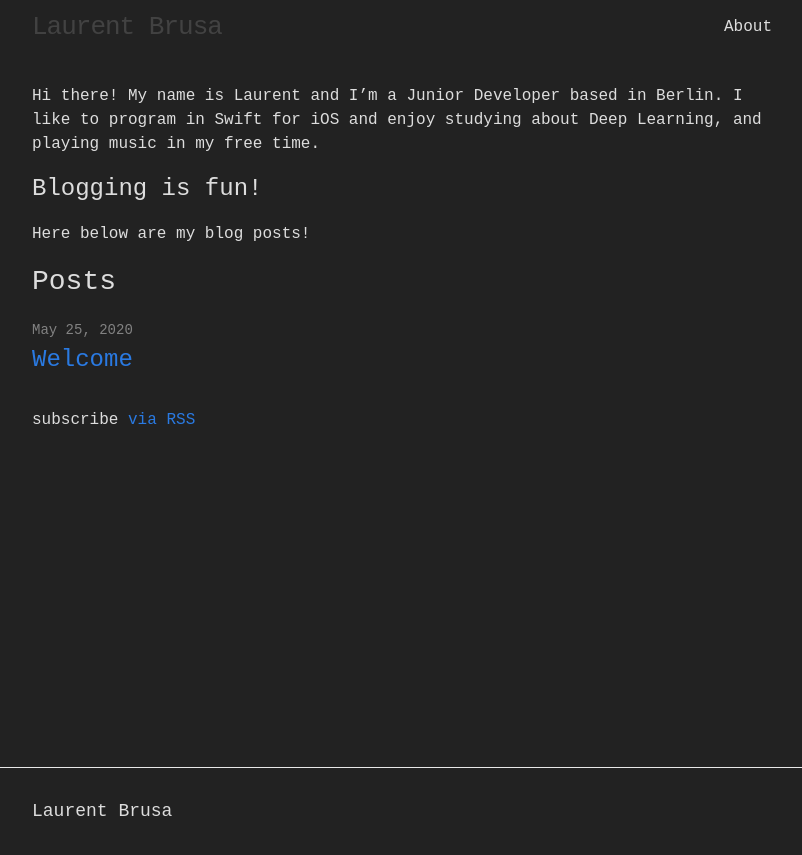
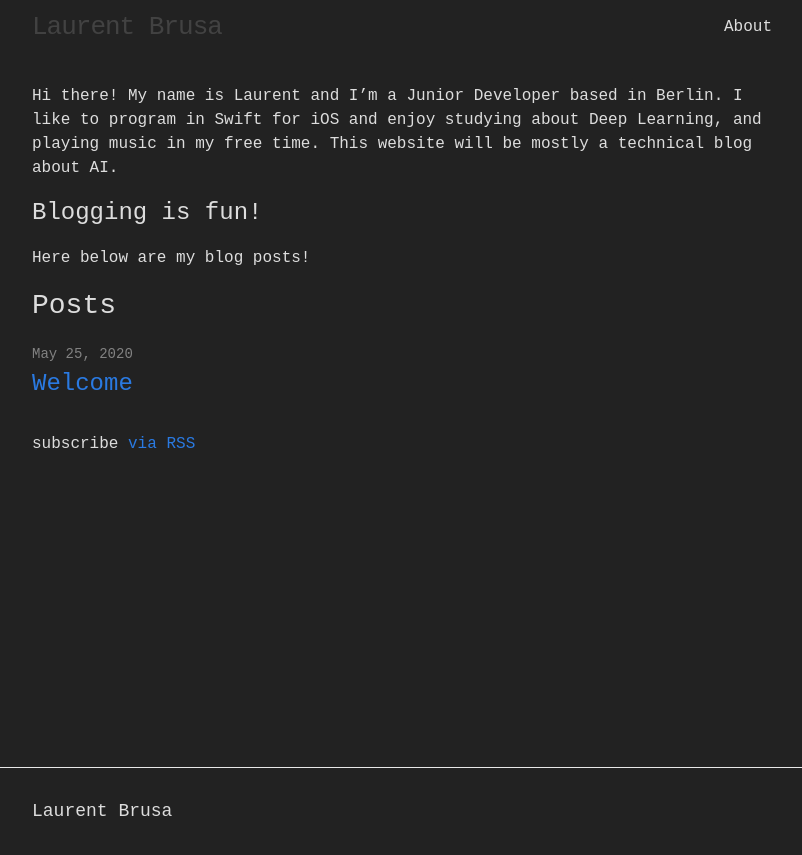
Before and after one commit to pymultitudes/pymultitudes.github.io, a Jekyll site: the page built from index.md, in a window 1280 px wide. Shown: the top 855 px of the page, without its empty margins (238-1040 px from the left). Built offline with Jekyll 4.4.1, drawn with Linux system fonts in a browser that asks for light colours; our own code applies the rules of GitHub Pages for plain Markdown files.

Commit message:
Update index.md

```diff
--- a/index.md
+++ b/index.md
@@ -1,5 +1,5 @@
 
-Hi there! My name is Laurent and I'm a Junior Developer based in Berlin. I like to program in Swift for iOS and enjoy studying about Deep Learning, and playing music in my free time.
+Hi there! My name is Laurent and I'm a Junior Developer based in Berlin. I like to program in Swift for iOS and enjoy studying about Deep Learning, and playing music in my free time. This website will be mostly a technical blog about AI.
 
 
 ## Blogging is fun!
```
